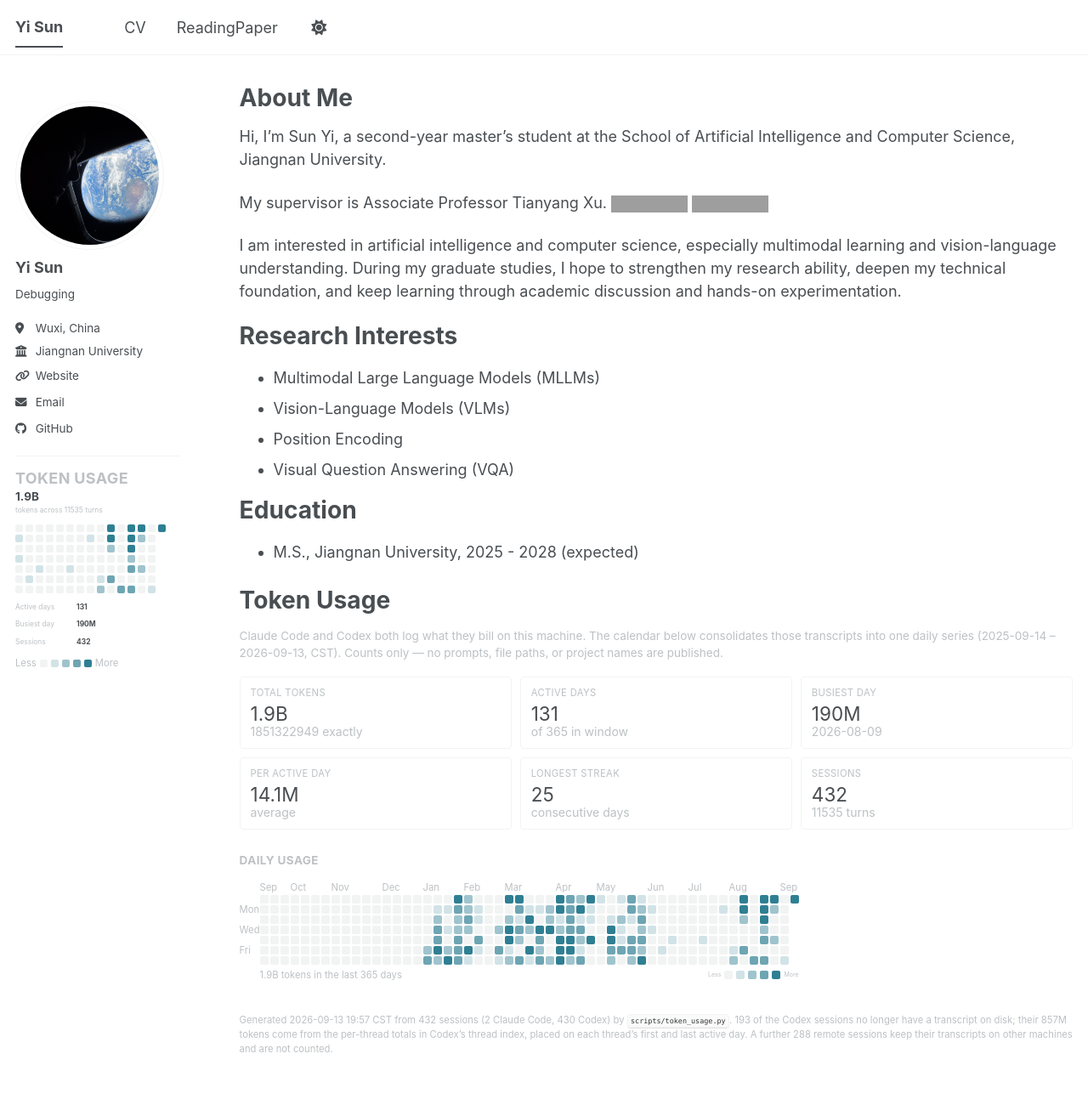
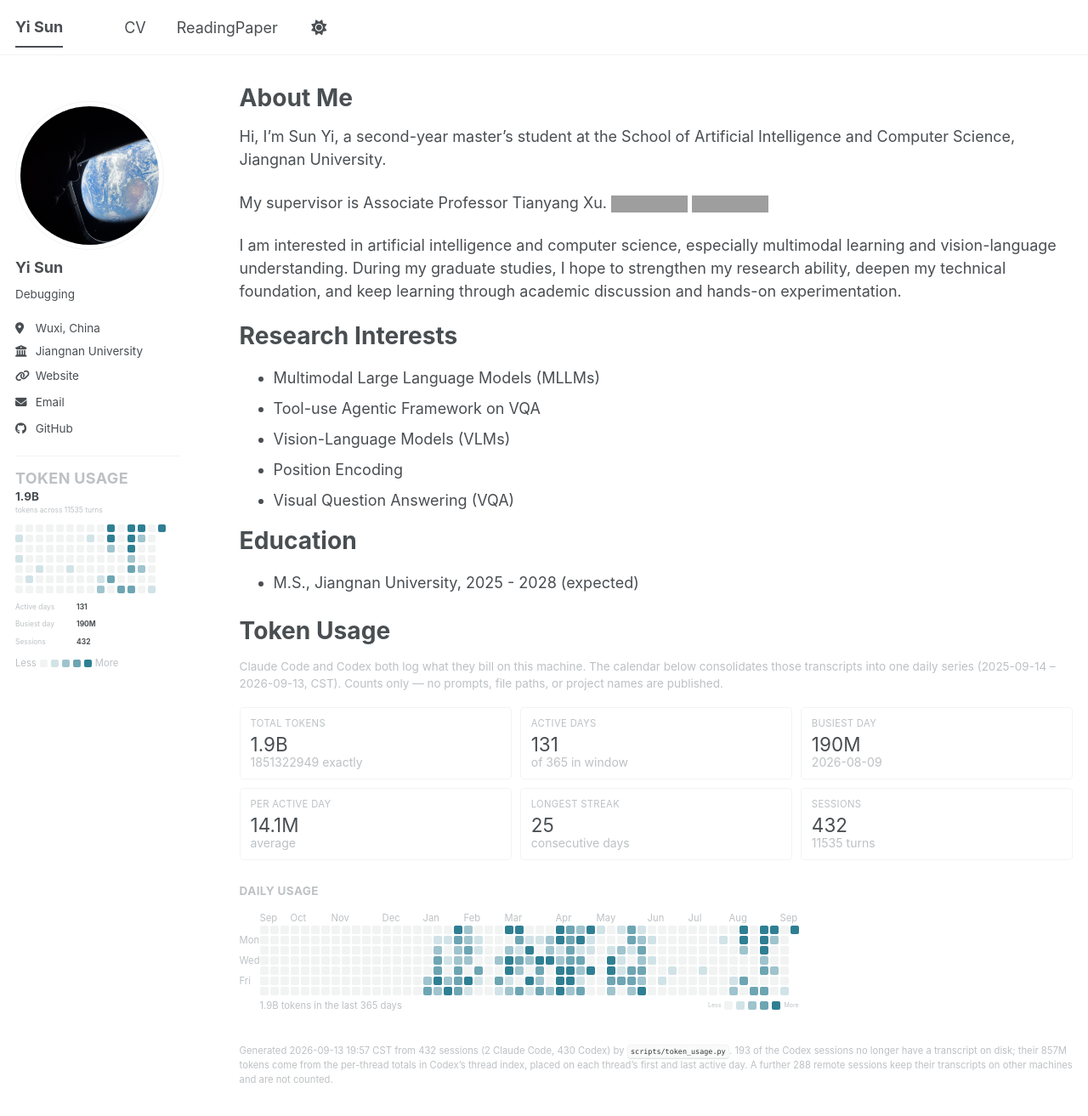
Before and after one commit to issunsun1/SunnyY, a Jekyll site: the page built from _pages/cv.md, in a window 1280 px wide and 1351 px high. Shown: the top 1313 px of the window at 85% size. Built offline with Jekyll 4.4.1, drawn with Linux system fonts in a browser that asks for light colours; a script bundle is joined from its source files by our own code; library files that are not in the unit come from our copies; grey boxes are pictures that could not be loaded.

Commit message:
Update cv.md

```diff
--- a/_pages/cv.md
+++ b/_pages/cv.md
@@ -21,6 +21,7 @@ I am interested in artificial intelligence and computer science, especially mult
 Research Interests
 ======
 * Multimodal Large Language Models (MLLMs)
+* Tool-use Agentic Framework on VQA
 * Vision-Language Models (VLMs)
 * Position Encoding
 * Visual Question Answering (VQA)
```
